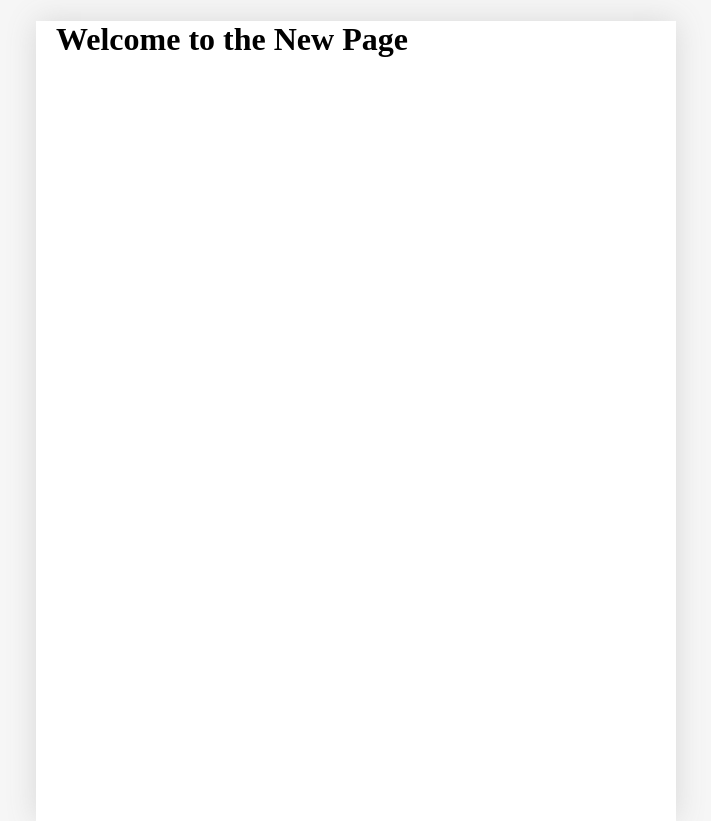
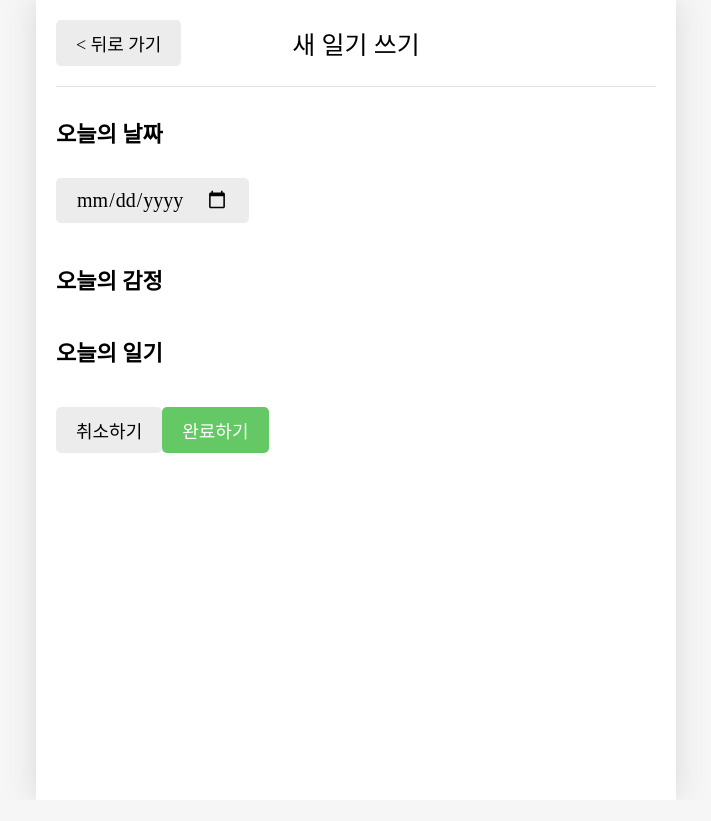
Before and after one commit to ojm51/Emotion-Diary, a React (Vite) app: page /new in a window 1280 px wide. Shown: the whole page, without its empty margins (284-995 px from the left). After the commit the page ends 800 px from the top, so only its background shows below. Built offline with nearby package versions, Linux system fonts and the light colour scheme; a web font is replaced by a local one.

Commit message:
feat: 날짜 섹션 ui 구현

```diff
--- /dev/null
+++ b/src/components/Editor.css
@@ -0,0 +1,16 @@
+.Editor > section {
+  margin-bottom: 40px;
+}
+
+.Editor > section > h4 {
+  font-size: 22px;
+  font-weight: bold;
+}
+
+.Editor > section > input {
+  background-color: rgb(236, 236, 236);
+  border: none;
+  border-radius: 5px;
+  font-size: 20px;
+  padding: 10px 20px;
+}
--- /dev/null
+++ b/src/components/Editor.jsx
@@ -0,0 +1,28 @@
+import "./Editor.css";
+import Button from "../components/Button";
+
+const Editor = () => {
+  return (
+    <div className="Editor">
+      <section className="date_section">
+        <h4>오늘의 날짜</h4>
+        <input type="date" />
+      </section>
+
+      <section className="emotion_section">
+        <h4>오늘의 감정</h4>
+      </section>
+
+      <section className="content_section">
+        <h4>오늘의 일기</h4>
+      </section>
+
+      <section className="button_section">
+        <Button text={"취소하기"} />
+        <Button text={"완료하기"} type={"positive"} />
+      </section>
+    </div>
+  );
+};
+
+export default Editor;
--- a/src/pages/New.jsx
+++ b/src/pages/New.jsx
@@ -1,7 +1,15 @@
+import Button from "../components/Button";
+import Editor from "../components/Editor";
+import Header from "../components/Header";
+
 const New = () => {
   return (
     <div>
-      <h1>Welcome to the New Page</h1>
+      <Header
+        title={"새 일기 쓰기"}
+        leftChild={<Button text={"< 뒤로 가기"} />}
+      />
+      <Editor />
     </div>
   );
 };
```
